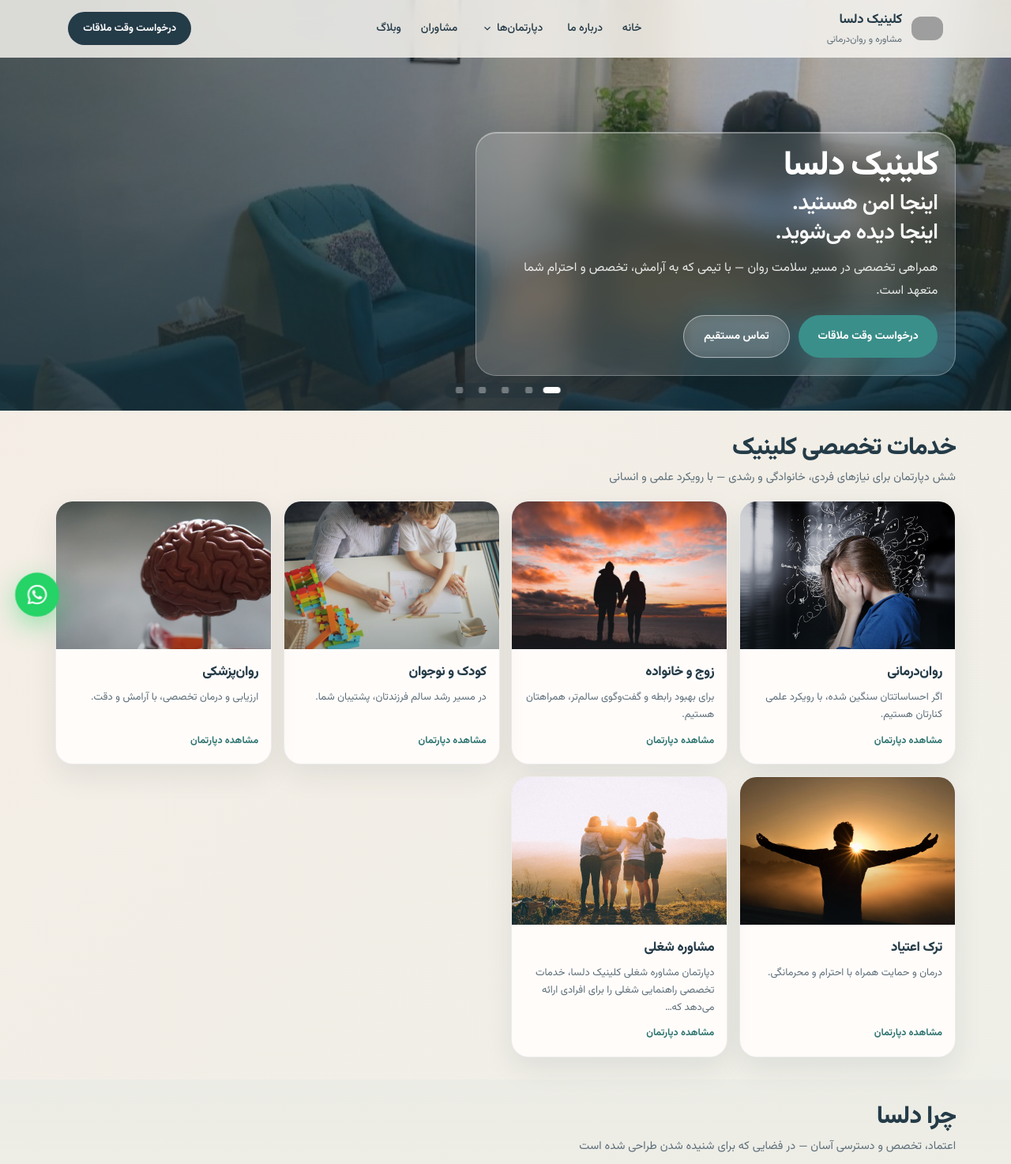
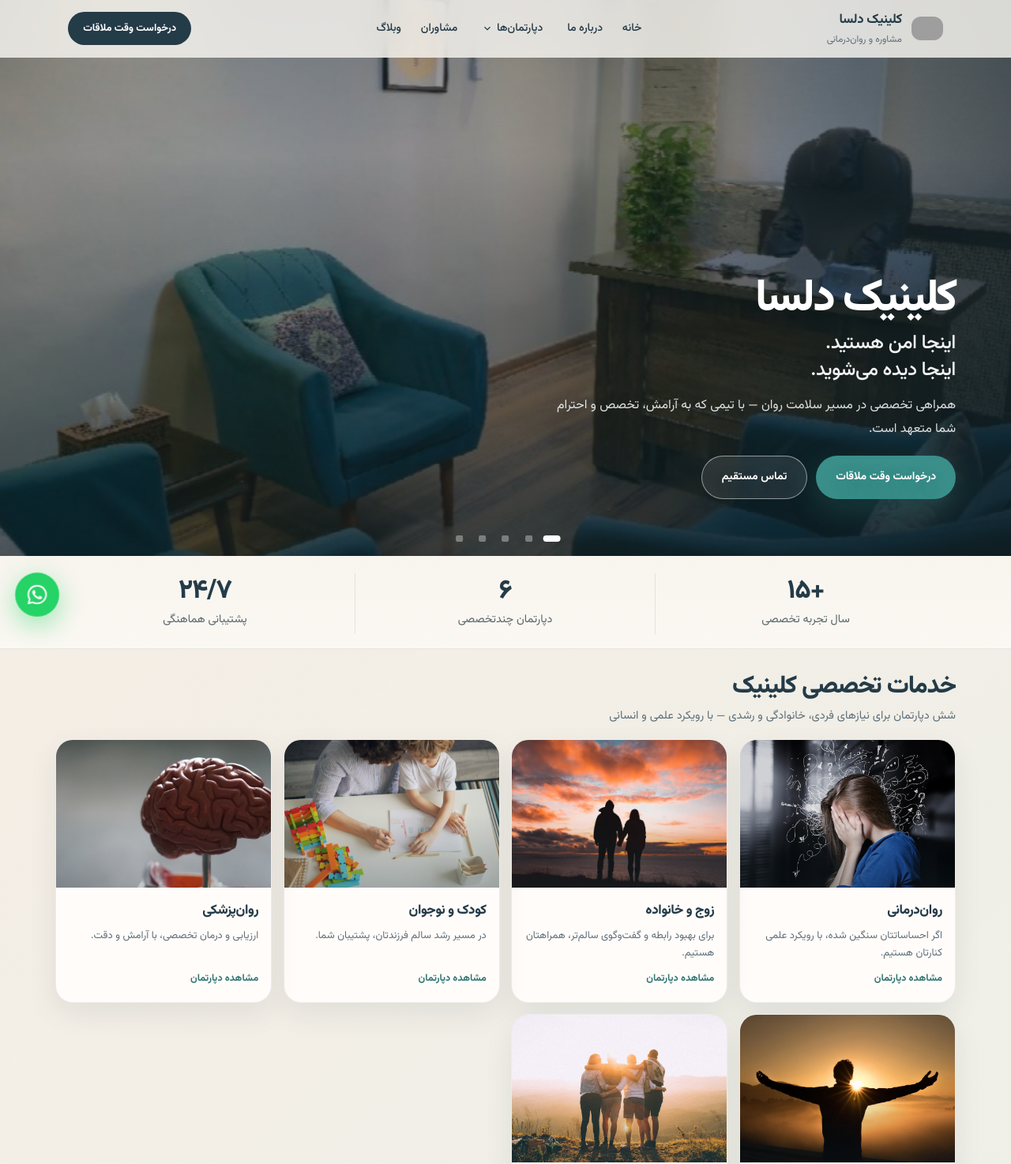
Before and after one commit to ali-m07/delsa-clinic-homepage, a FastAPI app: page / in a window 1280 px wide. Shown: the top 1474 px of the page at 79% size. Run offline with FastAPI, Linux system fonts and the light colour scheme; parts of the project's set-up code (start-up, migrations or seed data) failed here and were passed over; some libraries are stand-ins or nearby versions; grey boxes are pictures that could not be loaded.

Commit message:
update html 2

```diff
--- a/backend/app/static/css/site.css
+++ b/backend/app/static/css/site.css
@@ -91,7 +91,7 @@ html.js-motion [data-reveal].is-in {
   opacity: 1;
   transform: none;
 }
-html.js-gsap [data-hero-glass],
+html.js-gsap [data-hero-copy],
 html.js-gsap [data-hero-item],
 html.js-gsap .hero__dots {
   transition: none;
@@ -101,8 +101,8 @@ html.js-gsap .hero__dots {
   html.js-motion .reveal.is-in,
   html.js-motion [data-reveal]:not(.is-in),
   html.js-motion [data-reveal].is-in,
-  html.js-motion [data-hero-glass]:not(.is-in),
-  html.js-motion [data-hero-glass].is-in,
+  html.js-motion [data-hero-copy]:not(.is-in),
+  html.js-motion [data-hero-copy].is-in,
   html.js-motion [data-hero-item]:not(.is-in),
   html.js-motion [data-hero-item].is-in {
     opacity: 1;
@@ -319,14 +319,19 @@ html.js-gsap .hero__dots {
 .hero {
   position: relative;
   margin-top: calc(-1 * var(--hdr-h));
-  min-height: 420px;
-  display: flex; align-items: flex-end;
-  padding: calc(var(--hdr-h) + 1.5rem) 0 2.25rem;
+  min-height: min(92svh, 760px);
+  display: flex;
+  align-items: flex-end;
+  padding: calc(var(--hdr-h) + 2rem) 0 3.5rem;
   overflow: hidden;
   color: #fff;
 }
 @media (min-width: 768px) {
-  .hero { min-height: 520px; max-height: 620px; }
+  .hero {
+    min-height: min(88vh, 820px);
+    max-height: none;
+    padding-bottom: 4.25rem;
+  }
 }
 .hero__media { position: absolute; inset: 0; overflow: hidden; }
 .hero__reel { position: absolute; inset: -4% 0; will-change: transform; }
@@ -357,8 +362,8 @@ html:not(.js-gsap) .hero__photo.is-active {
 .hero__mesh {
   position: absolute; inset: 0;
   background:
-    radial-gradient(ellipse 70% 55% at 85% 15%, rgba(194, 164, 107, 0.32), transparent 55%),
-    radial-gradient(ellipse 55% 50% at 10% 80%, rgba(58, 143, 138, 0.26), transparent 55%);
+    radial-gradient(ellipse 70% 55% at 85% 15%, rgba(194, 164, 107, 0.22), transparent 55%),
+    radial-gradient(ellipse 55% 50% at 10% 80%, rgba(58, 143, 138, 0.18), transparent 55%);
   mix-blend-mode: soft-light;
   animation: mesh-breathe 9s ease-in-out infinite alternate;
   z-index: 2;
@@ -366,15 +371,16 @@ html:not(.js-gsap) .hero__photo.is-active {
 }
 .hero__veil {
   position: absolute; inset: 0;
+  /* Darken the copy side (right in RTL) so text sits on the photo, not in a card */
   background:
-    linear-gradient(180deg, rgba(26,47,58,.22) 0%, rgba(26,47,58,.34) 45%, rgba(26,47,58,.7) 100%),
-    linear-gradient(105deg, rgba(26,47,58,.5) 0%, rgba(26,47,58,.14) 58%, transparent 100%);
+    linear-gradient(90deg, rgba(16, 32, 40, 0.12) 0%, rgba(16, 32, 40, 0.28) 42%, rgba(16, 32, 40, 0.72) 100%),
+    linear-gradient(180deg, rgba(16, 32, 40, 0.18) 0%, transparent 28%, rgba(16, 32, 40, 0.55) 100%);
   z-index: 3;
   pointer-events: none;
 }
 .hero__shine {
   position: absolute; inset: 0;
-  background: linear-gradient(115deg, transparent 28%, rgba(255,255,255,.2) 48%, transparent 64%);
+  background: linear-gradient(115deg, transparent 28%, rgba(255,255,255,.14) 48%, transparent 64%);
   transform: translateX(120%);
   animation: hero-shine 7s ease-in-out infinite;
   z-index: 4;
@@ -393,14 +399,14 @@ html:not(.js-gsap) .hero__photo.is-active {
   position: absolute;
   z-index: 6;
   left: 50%;
-  bottom: 1rem;
+  bottom: 1.15rem;
   transform: translateX(-50%);
   display: flex;
   gap: .45rem;
-  padding: .35rem .5rem;
-  border-radius: 999px;
-  background: rgba(26,47,58,.28);
-  backdrop-filter: blur(8px);
+  padding: 0;
+  border-radius: 0;
+  background: transparent;
+  backdrop-filter: none;
   opacity: 0;
 }
 html.js-gsap .hero__dots.is-ready,
@@ -421,7 +427,7 @@ html:not(.js-gsap) .hero__dots {
   transform: scaleX(1);
 }
 @media (prefers-reduced-motion: reduce) {
-  .hero__mesh, .hero__shine, .hero__photo.is-active, .stat-card { animation: none; }
+  .hero__mesh, .hero__shine, .hero__photo.is-active { animation: none; }
   .hero__photo, .hero__photo.is-active { opacity: 1; transform: none; transition: none; }
   .hero__photo:not(.is-active) { display: none; }
 }
@@ -431,120 +437,98 @@ html:not(.js-gsap) .hero__dots {
   z-index: 5;
   width: min(1140px, calc(100% - clamp(2rem, 6vw, 4.5rem)));
   margin-inline: auto;
-  padding-bottom: .5rem;
+  padding-bottom: .25rem;
 }
-.hero__glass {
-  max-width: 38rem;
-  padding: 1.25rem 1.35rem 1.35rem;
-  border-radius: 26px;
-  background: rgba(255, 252, 250, 0.14);
-  border: 1px solid rgba(255,255,255,.28);
-  box-shadow:
-    0 24px 60px rgba(10, 24, 32, 0.28),
-    inset 0 1px 0 rgba(255,255,255,.28);
-  backdrop-filter: blur(18px) saturate(1.25);
-  -webkit-backdrop-filter: blur(18px) saturate(1.25);
-  transform-origin: center bottom;
-  /* Stay above reel parallax; never clip CTAs */
+.hero__copy {
+  max-width: 36rem;
   position: relative;
   z-index: 6;
+  text-shadow: 0 10px 36px rgba(8, 18, 24, 0.35);
 }
 @media (max-width: 767px) {
   .hero {
     min-height: 88svh;
-    padding-bottom: 3.25rem;
-  }
-  .hero__glass {
-    background: rgba(18, 36, 46, 0.52);
-    border-color: rgba(255,255,255,.34);
-    backdrop-filter: blur(22px) saturate(1.3);
-    -webkit-backdrop-filter: blur(22px) saturate(1.3);
+    padding-bottom: 3.75rem;
   }
   .hero__actions .btn {
     flex: 1 1 auto;
     min-height: 2.75rem;
   }
 }
-html:not(.js-gsap) .hero__glass {
-  animation: glass-breathe 5.5s ease-in-out infinite;
-}
-@keyframes glass-breathe {
-  0%, 100% { box-shadow: 0 24px 60px rgba(10, 24, 32, 0.28), inset 0 1px 0 rgba(255,255,255,.28); }
-  50% { box-shadow: 0 28px 70px rgba(10, 24, 32, 0.34), inset 0 1px 0 rgba(255,255,255,.4); }
-}
-@media (prefers-reduced-motion: reduce) {
-  .hero__glass { animation: none; }
-}
 .hero__brand {
-  margin: 0 0 .4rem;
-  font-size: clamp(1.85rem, 1.25rem + 2.2vw, 2.7rem);
+  margin: 0 0 .55rem;
+  font-size: clamp(2.35rem, 1.55rem + 3.2vw, 3.55rem);
   font-weight: 800;
-  letter-spacing: -0.04em;
-  line-height: 1.05;
+  letter-spacing: -0.045em;
+  line-height: 1.02;
   text-wrap: balance;
 }
 .hero__title {
-  margin: 0 0 .65rem;
-  font-size: clamp(1.2rem, 1.05rem + 1.05vw, 1.75rem);
-  font-weight: 600;
-  letter-spacing: -0.025em;
-  line-height: 1.35;
+  margin: 0 0 .75rem;
+  font-size: clamp(1.15rem, 1rem + 0.85vw, 1.55rem);
+  font-weight: 500;
+  letter-spacing: -0.02em;
+  line-height: 1.4;
   max-width: 18ch;
   text-wrap: balance;
-  color: rgba(255,255,255,.97);
+  color: rgba(255,255,255,.94);
 }
 .hero__lead {
-  margin: 0 0 1.05rem;
-  max-width: 34rem;
-  font-size: .98rem;
-  line-height: 1.8;
-  color: rgba(255,255,255,.88);
+  margin: 0 0 1.2rem;
+  max-width: 32rem;
+  font-size: 1rem;
+  line-height: 1.85;
+  color: rgba(255,255,255,.86);
 }
 .hero__actions { display: flex; flex-wrap: wrap; gap: .7rem; }
 
 .trust-strip {
   position: relative;
   z-index: 2;
-  margin-top: -1.35rem;
-  padding: 0 0 1.25rem;
+  margin-top: 0;
+  padding: 1.35rem 0 1.1rem;
+  border-bottom: 1px solid rgba(36, 59, 72, 0.08);
+  background: linear-gradient(180deg, #F8F4EE 0%, var(--bg, #FBF8F3) 100%);
 }
 .trust-strip__inner {
+  list-style: none;
+  margin: 0;
   display: grid;
-  gap: .65rem;
+  gap: 1rem;
   grid-template-columns: 1fr;
-  padding: 1rem;
-  border-radius: 22px;
-  background: rgba(255, 252, 250, 0.94);
-  border: 1px solid rgba(36, 59, 72, 0.08);
-  box-shadow: 0 18px 48px rgba(19, 42, 55, 0.1);
-  backdrop-filter: blur(12px);
+  padding: 0;
+  background: transparent;
+  border: 0;
+  box-shadow: none;
+  backdrop-filter: none;
+  border-radius: 0;
 }
 @media (min-width: 700px) {
-  .trust-strip__inner { grid-template-columns: repeat(3, 1fr); }
+  .trust-strip__inner {
+    grid-template-columns: repeat(3, 1fr);
+    gap: 0;
+  }
+  .trust-strip__inner > li + li {
+    border-right: 1px solid rgba(36, 59, 72, 0.1);
+  }
 }
-.trust-strip .stat-card {
-  padding: .85rem 1rem;
-  border-radius: 16px;
-  background: linear-gradient(160deg, #FBF8F3, #F3EEE6);
-  border: 1px solid rgba(36, 59, 72, 0.06);
-  transition: transform .35s var(--ease), box-shadow .35s;
+.trust-strip__inner > li {
+  padding: .35rem 1rem;
+  text-align: center;
 }
-.trust-strip .stat-card:hover {
-  transform: translateY(-4px) scale(1.02);
-  box-shadow: var(--shadow-sm);
-}
-.trust-strip .stat-card strong {
+.trust-strip__inner strong {
   display: block;
-  font-size: 1.45rem;
+  font-size: clamp(1.65rem, 1.35rem + 1vw, 2.1rem);
   font-weight: 800;
   letter-spacing: -0.03em;
-  margin-bottom: .15rem;
-  color: var(--navy);
-  font-variant-numeric: tabular-nums;
+  color: var(--navy, #1A2F3A);
+  line-height: 1.1;
 }
-.trust-strip .stat-card span {
-  font-size: 12.5px;
-  color: var(--muted);
+.trust-strip__inner span {
+  display: block;
+  margin-top: .25rem;
+  font-size: .9rem;
+  color: rgba(26, 47, 58, 0.72);
 }
 
 /* ── Sections ────────────────────────────────────────────── */
@@ -1409,4 +1393,4 @@ button.btn--primary:hover { background: var(--teal-deep); }
 
 .dir-ltr { direction: ltr; display: inline-block; unicode-bidi: embed; }
 .text-center { text-align: center; }
-.hero-trust, .trust-strip, .testimonial-band, .hero-explore-btn { display: none; }
+.hero-trust, .testimonial-band, .hero-explore-btn { display: none; }
--- a/backend/app/static/js/site.js
+++ b/backend/app/static/js/site.js
@@ -73,7 +73,7 @@
   }
 
   // ─── Hero: real GSAP master timeline ─────────────────────
-  var glass = document.querySelector('[data-hero-glass]');
+  var glass = document.querySelector('[data-hero-copy]');
   var heroItems = Array.prototype.slice.call(document.querySelectorAll('[data-hero-item]'));
   var slides = Array.prototype.slice.call(document.querySelectorAll('[data-hero-slide]'));
   var dotsWrap = document.getElementById('hero-dots');
@@ -191,7 +191,7 @@
     if (veil) gsap.set(veil, { opacity: 0 });
     if (mesh) gsap.set(mesh, { opacity: 0, scale: 1.08 });
     if (shine) gsap.set(shine, { opacity: 0, xPercent: 40 });
-    if (glass) gsap.set(glass, { opacity: 0, y: 36, scale: 0.92, filter: 'blur(8px)' });
+    if (glass) gsap.set(glass, { opacity: 0, y: 28 });
     if (heroItems.length) gsap.set(heroItems, { opacity: 0, y: 22 });
     if (dotsWrap) gsap.set(dotsWrap, { opacity: 0, y: 12 });
 
@@ -199,17 +199,8 @@
       defaults: { ease: 'power3.out' },
       onComplete: function () {
         if (dotsWrap) dotsWrap.classList.add('is-ready');
-        // Keep CTAs fully visible — never scrub glass opacity away
         if (glass) {
-          gsap.set(glass, { clearProps: 'opacity,filter', opacity: 1, y: 0, scale: 1 });
-          gsap.to(glass, {
-            boxShadow:
-              '0 28px 70px rgba(10,24,32,0.34), inset 0 1px 0 rgba(255,255,255,0.4)',
-            duration: 1.2,
-            yoyo: true,
-            repeat: -1,
-            ease: 'sine.inOut',
-          });
+          gsap.set(glass, { clearProps: 'opacity', opacity: 1, y: 0 });
         }
         if (heroItems.length) {
           gsap.set(heroItems, { clearProps: 'opacity', opacity: 1, y: 0 });
@@ -220,7 +211,7 @@
             goToSlide(slideIndex + 1);
           }, 5200);
         }
-        // Parallax only the photo reel (not the glass / CTAs)
+        // Parallax only the photo reel (not the copy / CTAs)
         if (reel && window.ScrollTrigger) {
           gsap.to(reel, {
             yPercent: 12,
@@ -248,20 +239,18 @@
       .to(veil, { opacity: 1, duration: 1.1 }, 'boot+=0.15')
       .to(mesh, { opacity: 1, scale: 1, duration: 1.4 }, 'boot+=0.2')
       .to(shine, { opacity: 1, xPercent: -30, duration: 1.6, ease: 'power1.inOut' }, 'boot+=0.35')
-      // Glass card arrives
+      // Copy arrives on the photo (no glass card)
       .to(
         glass,
         {
           opacity: 1,
           y: 0,
-          scale: 1,
-          filter: 'blur(0px)',
-          duration: 0.95,
+          duration: 0.9,
           ease: 'power3.out',
         },
         'boot+=0.45'
       )
-      // Copy stagger inside glass
+      // Copy stagger
       .to(
         heroItems,
         {
--- a/backend/app/templates/pages/home.html
+++ b/backend/app/templates/pages/home.html
@@ -17,7 +17,7 @@
   </div>
 
   <div class="hero__inner">
-    <div class="hero__glass" data-hero-glass>
+    <div class="hero__copy" data-hero-copy>
       <p class="hero__brand" data-hero-item>کلینیک دلسا</p>
       <h1 class="hero__title" data-hero-item>اینجا امن هستید.<br>اینجا دیده می‌شوید.</h1>
       <p class="hero__lead" data-hero-item>همراهی تخصصی در مسیر سلامت روان — با تیمی که به آرامش، تخصص و احترام شما متعهد است.</p>
@@ -34,15 +34,15 @@
 <section class="trust-strip" aria-label="آمار کلینیک">
   <div class="container">
     <ul class="trust-strip__inner">
-      <li class="stat-card" data-reveal>
+      <li data-reveal>
         <strong data-count="15" data-prefix="+">۰</strong>
         <span>سال تجربه تخصصی</span>
       </li>
-      <li class="stat-card" data-reveal>
+      <li data-reveal>
         <strong data-count="{{ departments|length }}">۰</strong>
         <span>دپارتمان چندتخصصی</span>
       </li>
-      <li class="stat-card" data-reveal>
+      <li data-reveal>
         <strong data-count="24" data-suffix="/۷">۰</strong>
         <span>پشتیبانی هماهنگی</span>
       </li>
```
Also changed, not shown: docs/index.html (+4 -4 lines), docs/static/css/site.css (+77 -93 lines), docs/static/js/site.js (+7 -18 lines), wordpress/delsa-alive-embed.html (+55 -73 lines).
